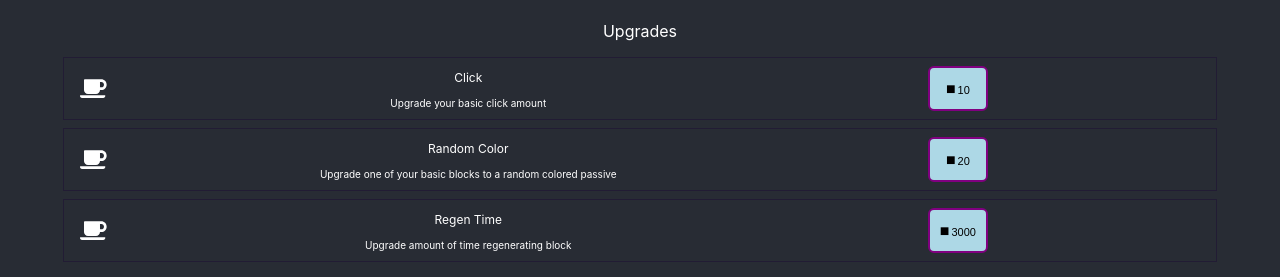
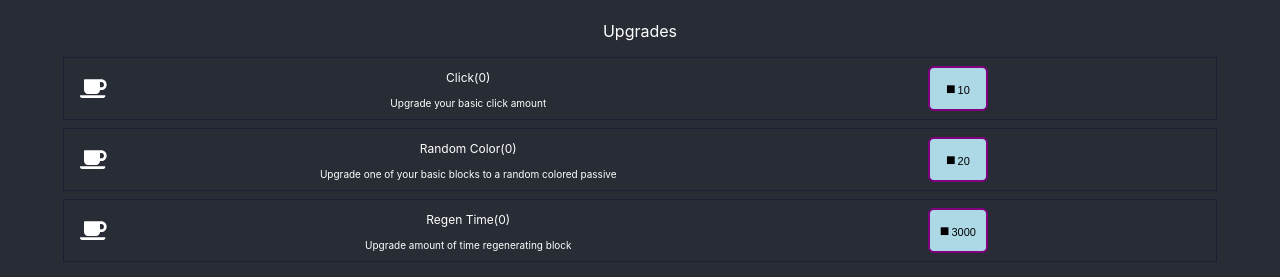
Before and after one commit to goldenprogenitus/incremental_squares, a React (Create React App) app: page / in a window 1280 px wide. Shown: the part 319-596 px from the top of the page. Built offline with nearby package versions, Linux system fonts and the light colour scheme.

Commit message:
upgrade available

```diff
--- a/src/components/main/index.js
+++ b/src/components/main/index.js
@@ -13,6 +13,22 @@ const Main = () => {
   const [fadeOut, setFadeOut] = useState([...Array(16)].map(() => false));
   const [basicRegenTimer, setBasicRegenTimer] = useState(12000);
   const [upgradeLevels, setUpgradeLevels] = useState(UpgradeList.map(() => 0));
+  const [upgradePrices, setUpgradePrices] = useState(
+    UpgradeList.map((e, i) => UpgradeList[i].basePrice)
+  );
+  const [isUpgradeAvailable, setIsUpgradeAvailable] = useState(
+    UpgradeList.map(() => false)
+  );
+
+  useEffect(() => {
+    const isUpgradeAvailableBuffer = [...isUpgradeAvailable];
+    for (let i = 0; i < UpgradeList.length; i++) {
+      if (upgradePrices[i] <= counter) {
+        isUpgradeAvailableBuffer[i] = true;
+      }
+    }
+    setIsUpgradeAvailable(isUpgradeAvailableBuffer);
+  }, [counter]);
 
   useEffect(() => {
     if (passiveIncrementPerSecond !== 0) {
@@ -47,13 +63,13 @@ const Main = () => {
     setFadeOut([...fadeOut]);
     // eslint-disable-next-line react-hooks/exhaustive-deps
   }, [effectIndex]);
-  console.log(upgradeLevels);
   return (
     <>
       <MainCounters balance={counter} />
       <BlockGroup simpleBlockClick={simpleClick} fadeOut={fadeOut} />
       <UpgradeSection
         upgrades={UpgradeList}
+        upgradeLevels={upgradeLevels}
         setLatestUpgradeId={updateMultipliers(
           simpleClickMultiplier,
           setSimpleClickMultiplier,
--- a/src/components/upgradeCard/index.js
+++ b/src/components/upgradeCard/index.js
@@ -17,14 +17,18 @@ const UpgradeCard = ({
   description,
   price,
   setLatestUpgradeId,
-  upgradeId
+  upgradeId,
+  level
 }) => (
   <Container>
     <IconContainer>
       <StyledFontAwesomeIcon icon={faCoffee} size="lg" />
     </IconContainer>
     <DescriptionContainer>
-      <UpgradeName> {title} </UpgradeName>
+      <UpgradeName>
+        {title}
+        {`(${level})`}
+      </UpgradeName>
       <UpgradeDescription> {description} </UpgradeDescription>
     </DescriptionContainer>
     <UpgradeButtonContainer>
--- a/src/components/upgradeSection/index.js
+++ b/src/components/upgradeSection/index.js
@@ -1,7 +1,13 @@
 import React from "react";
 import UpgradeCard from "../upgradeCard";
 
-const UpgradeSection = ({ counter, upgrades = [], setLatestUpgradeId }) => (
+const UpgradeSection = ({
+  counter,
+  upgrades = [],
+  setLatestUpgradeId,
+  upgradeLevels = [],
+  isAvailable = []
+}) => (
   <div>
     <p>Upgrades</p>
     {upgrades.map((e, i) => (
@@ -11,6 +17,8 @@ const UpgradeSection = ({ counter, upgrades = [], setLatestUpgradeId }) => (
         title={e.title}
         setLatestUpgradeId={setLatestUpgradeId}
         upgradeId={e.id}
+        level={upgradeLevels[i]}
+        isAvailable={isAvailable[i]}
       />
     ))}
   </div>
--- a/src/libs/multipliers.js
+++ b/src/libs/multipliers.js
@@ -1,5 +1,4 @@
-export const updateMultipliers =
-  (
+export const updateMultipliers = (
   simpleClickMultiplier,
   setSimpleClickMultiplier,
   passiveIncrementPerSecond,
@@ -8,17 +7,16 @@ export const updateMultipliers =
   setBasicRegenTimer,
   upgradeLevels,
   setUpgradeLevels
-  ) =>
-  upgradeId => {
+) => upgradeId => {
   switch (upgradeId) {
     case 0:
-        setSimpleClickMultiplier(simpleClickMultiplier * 2);
+      setSimpleClickMultiplier(simpleClickMultiplier + 0.2);
       break;
     case 1:
       setPassiveIncrementPerSecond(passiveIncrementPerSecond + 1);
       break;
     case 2:
-        setBasicRegenTimer(basicRegenTimer / 2);
+      setBasicRegenTimer(basicRegenTimer * 0.9);
       break;
     default:
       console.log("No Upgrade");
```
Lines whose indentation alone changed are shown as unchanged.
